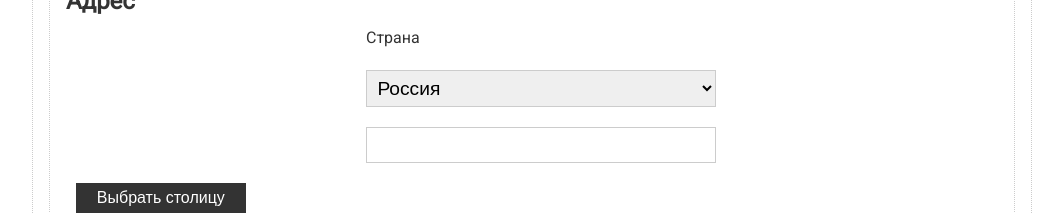
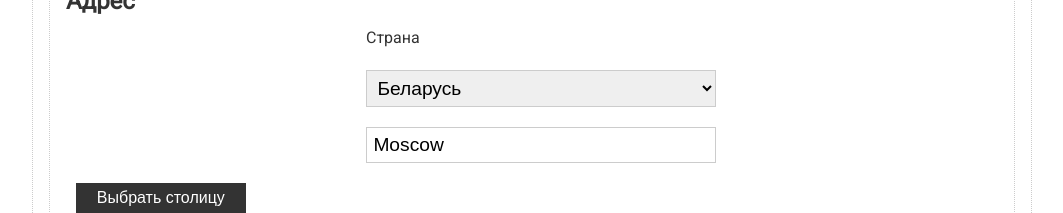
Before and after one commit to alex00788/angular-course, an Angular app: page / in a window 1280 px wide. Shown: the part 337-550 px from the top of the page, without its empty margins (108-1171 px from the left). Built offline with nearby package versions, Linux system fonts and the light colour scheme.

Commit message:
создал форм группу

```diff
--- a/src/app/app.component.html
+++ b/src/app/app.component.html
@@ -25,13 +25,13 @@
             </div>
         </div>
 
-        <div class="card">
+        <div class="card" formGroupName="address">
             <h2>Адрес</h2>
 
             <div class="form-control">
                 <label>Страна</label>
 
-                <select>
+                <select formControlName="strana">
                     <option value="ru">Россия</option>
                     <option value="ua">Украина</option>
                     <option value="by">Беларусь</option>
@@ -39,7 +39,7 @@
             </div>
 
             <div class="form-control">
-                <input type="text">
+                <input type="text" formControlName="gorod">
             </div>
 
             <button class="btn" type="button">Выбрать столицу</button>
--- a/src/app/app.component.ts
+++ b/src/app/app.component.ts
@@ -19,7 +19,12 @@ export class AppComponent implements OnInit {
           Validators.required]),
         password:  new FormControl(null, [
           Validators.required,
-          Validators.minLength(4)])
+          Validators.minLength(4)]),
+
+        address: new FormGroup({
+            strana: new FormControl('by'),
+            gorod: new FormControl('Moscow', Validators.required)
+        })
     })
   }
 
```
Also changed, not shown: src/projekt.txt.
